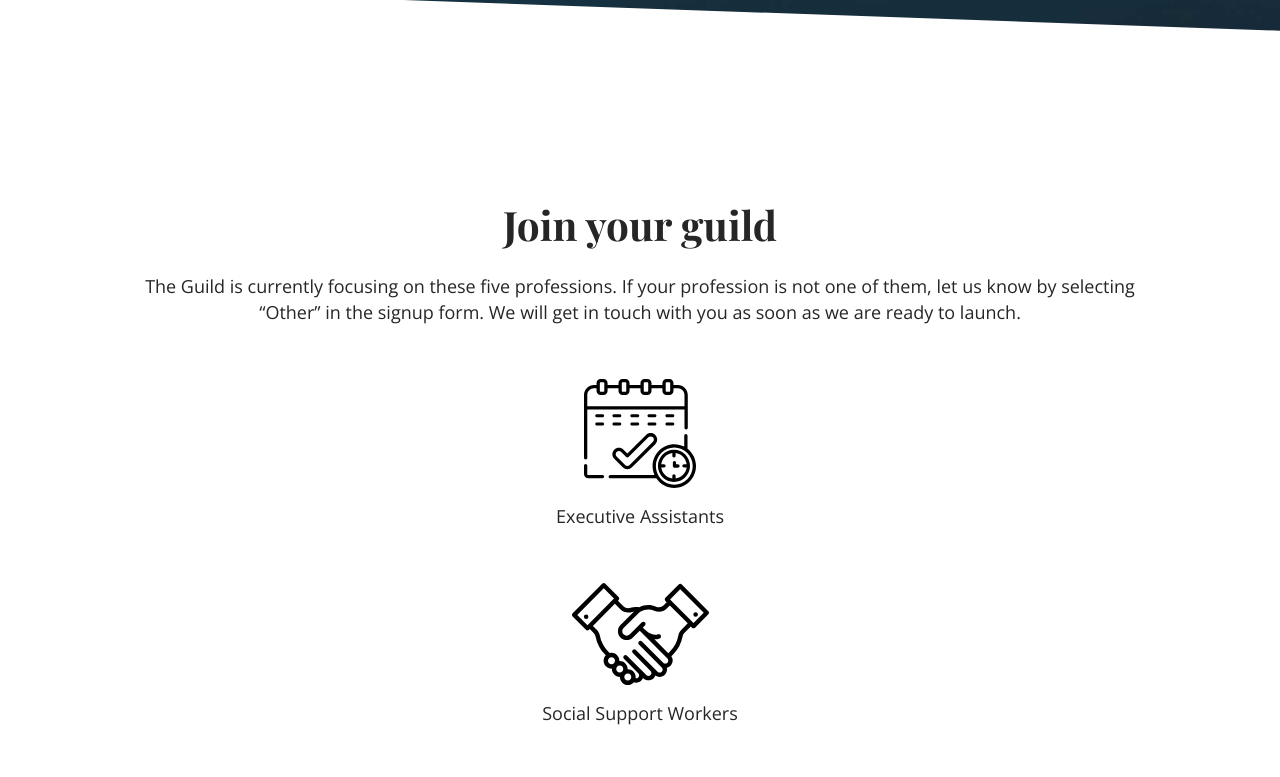
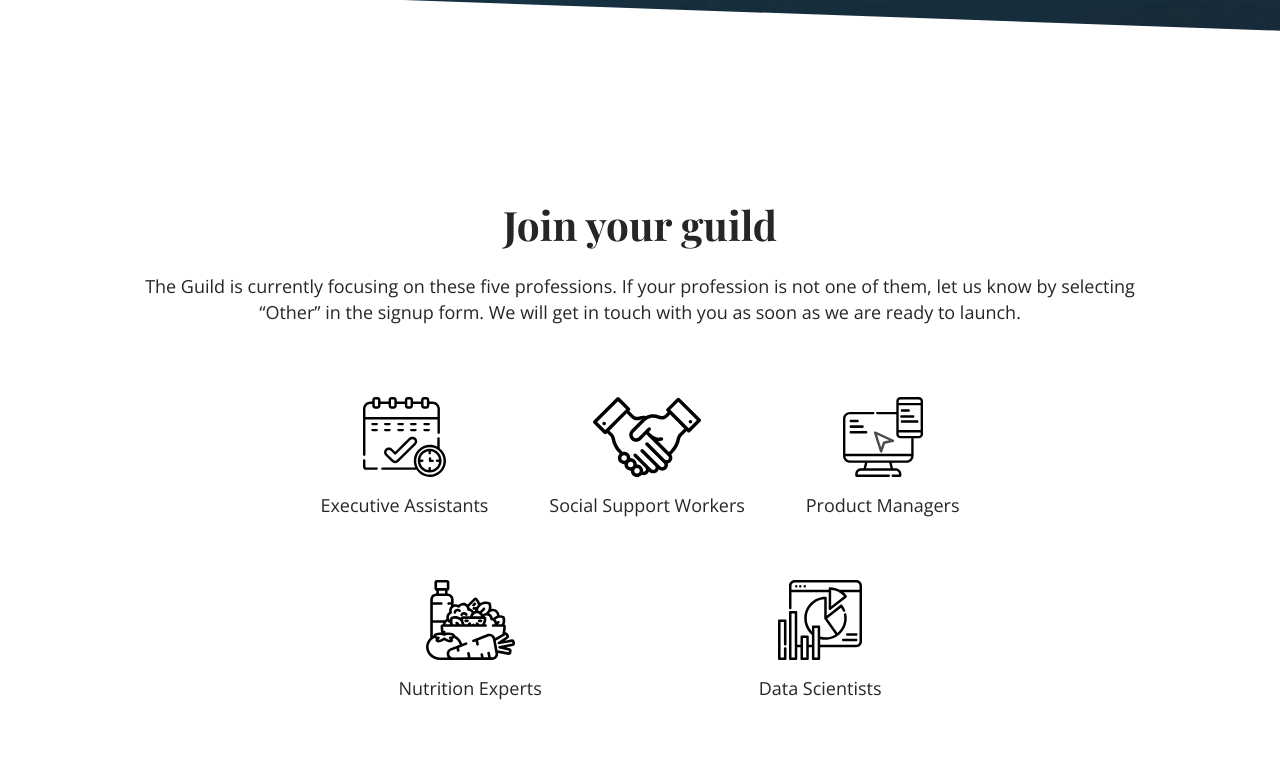
Before and after one commit to diegilde/website, a Gatsby site: page / in a window 1280 px wide. Shown: the part 2360-3137 px from the top of the page. Built offline with nearby package versions, Linux system fonts and the light colour scheme; Gatsby itself is replaced by a stand-in of ours.

Commit message:
add desktop version for professions section

```diff
--- a/src/components/professions/Professions.css
+++ b/src/components/professions/Professions.css
@@ -3,10 +3,25 @@
   background: var(--white);
 }
 
-.professions .profession  {
+.professions .profession {
   margin: 3em 0;
 }
 
 .professions .profession img {
+  max-height: 80px;
   margin-bottom: 0.5em;
 }
+
+.professions .desktop {
+  max-width: 700px;
+  margin: 3em auto;
+}
+
+.professions .desktop .profession {
+  margin: 1em 0;
+}
+
+.professions .desktop > div  {
+  display: flex;
+  justify-content: space-around;
+}
--- a/src/components/professions/Professions.js
+++ b/src/components/professions/Professions.js
@@ -6,11 +6,10 @@ import nutritionExperts from '../../images/nutrition-experts.svg'
 import dataScientists from '../../images/data-scientists.svg'
 import "./Professions.css"
 
-const Professions = () => (
-  <div className="professions">
-    <div className="content">
-      <h1>Join your guild</h1>
-      <p>The Guild is currently focusing on these five professions. If your profession is not one of them, let us know by selecting “Other” in the signup form. We will get in touch with you as soon as we are ready to launch.</p>
+function Profs() {
+  return (
+    <>
+      <div>
         <div className="profession">
           <img src={executiveAssistants} alt="Executive Assistants" />
           <p>Executive Assistants</p>
@@ -23,6 +22,8 @@ const Professions = () => (
           <img src={productManagers} alt="Product Managers" />
           <p>Product Managers</p>
         </div>
+      </div>
+      <div>
         <div className="profession">
           <img src={nutritionExperts} alt="Nutrition Experts" />
           <p>Nutrition Experts</p>
@@ -32,6 +33,22 @@ const Professions = () => (
           <p>Data Scientists</p>
         </div>
       </div>
+    </>
+  )
+}
+
+const Professions = () => (
+  <div className="professions">
+    <div className="content">
+      <h1>Join your guild</h1>
+      <p>The Guild is currently focusing on these five professions. If your profession is not one of them, let us know by selecting “Other” in the signup form. We will get in touch with you as soon as we are ready to launch.</p>
+      <div className="desktop">
+        <Profs />
+      </div>
+      <div className="mobile">
+        <Profs />
+      </div>
+    </div>
   </div>
 )
 
```
Lines whose indentation alone changed are shown as unchanged.
